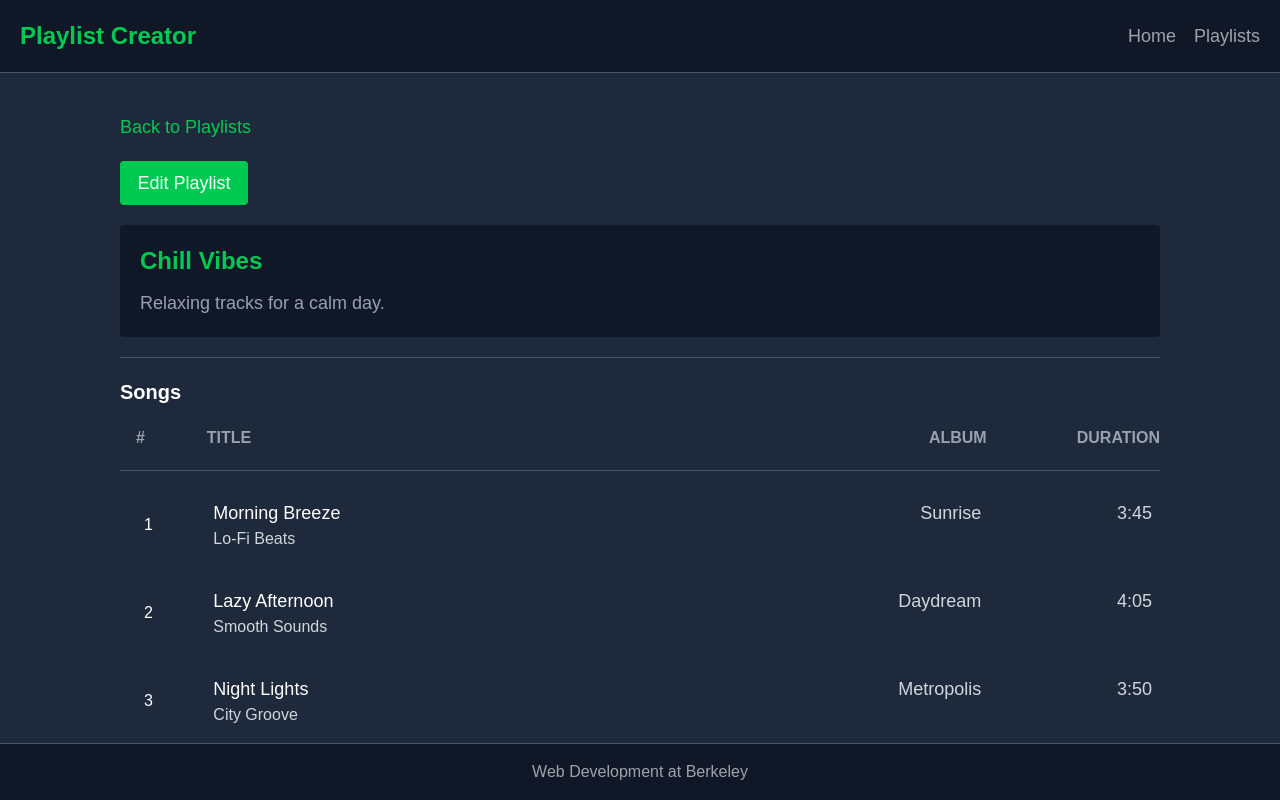
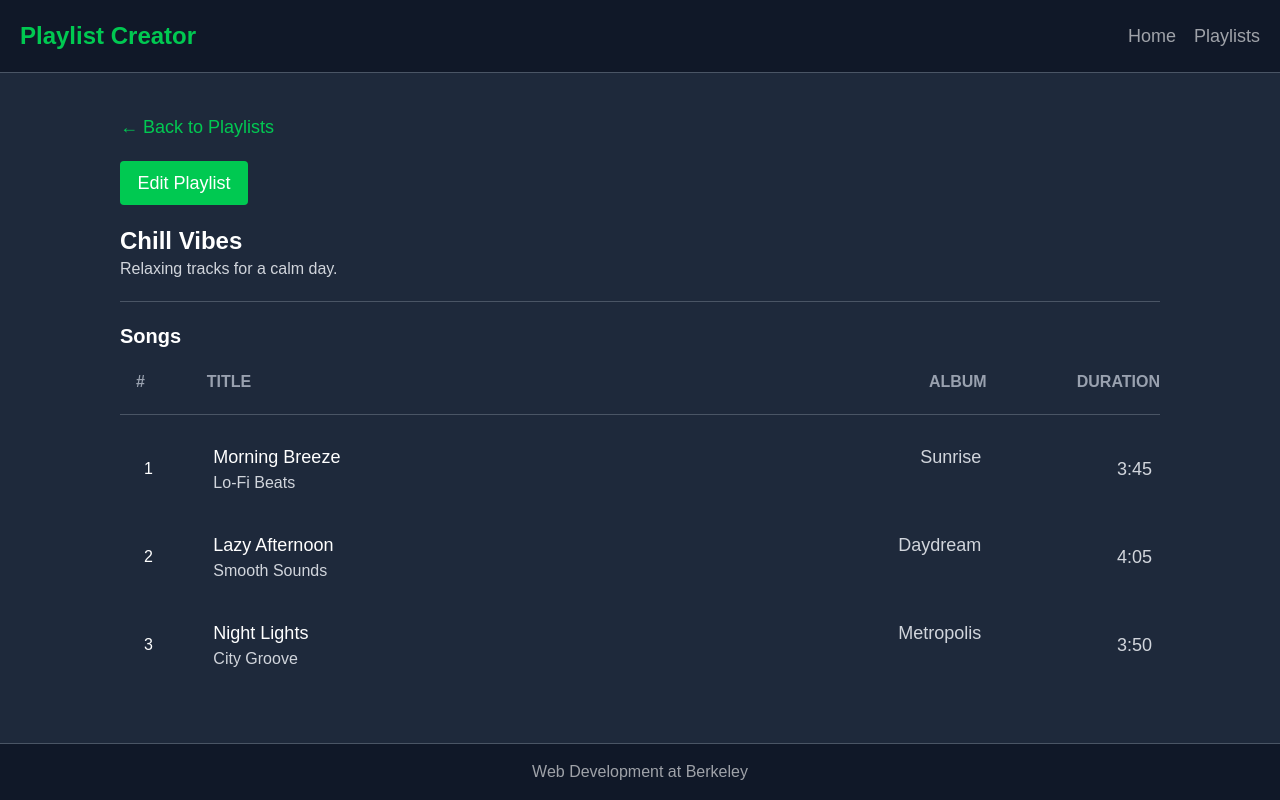
Before and after one commit to gracebaekk/grace-bootcamp-playlist, a Next.js app in the folder my-app/: page /playlists/1 in a window 1280 px wide. Built offline with nearby package versions, Linux system fonts and the light colour scheme.

Commit message:
Edit song and playlist functionality

```diff
--- /dev/null
+++ b/my-app/src/components/AddPlaylistForm.tsx
@@ -0,0 +1,41 @@
+import { useState, useContext } from 'react';
+import PlaylistContext from '../context/PlaylistContext';
+import { PlaylistContextType } from '../types/playlist';
+
+const AddPlaylistForm = ({ onClose }: { onClose: () => void }) => {
+  const { addPlaylist } = useContext(PlaylistContext) as PlaylistContextType;
+  const [title, setTitle] = useState('');
+  const [description, setDescription] = useState('');
+  const [showAddForm, setShowAddForm] = useState(false);
+
+  const handleSubmit = (e: React.FormEvent) => {
+    e.preventDefault();
+    addPlaylist(title, description);
+    onClose();
+  };
+
+  return (
+    <form onSubmit={handleSubmit} className="mt-6 bg-gray-800 p-4 rounded">
+      <h2 className="text-green-400 text-xl mb-2 text-bold">Add New Playlist</h2>
+      <input
+        className="w-full p-2 mb-2 bg-gray-700 text-white rounded"
+        type="text"
+        placeholder="Title"
+        value={title}
+        onChange={(e) => setTitle(e.target.value)}
+      />
+      <textarea
+        className="w-full p-2 mb-2 bg-gray-700 text-white rounded"
+        placeholder="Description"
+        value={description}
+        onChange={(e) => setDescription(e.target.value)}
+      />
+      <div className="flex gap-2">
+        <button type="submit" className="bg-green-500 px-4 py-2 rounded text-white">Create</button>
+        <button type="button" onClick={onClose} className="bg-red-500 px-4 py-2 rounded text-white">Cancel</button>
+      </div>
+    </form>
+  );
+};
+
+export default AddPlaylistForm;
--- a/my-app/src/components/PlaylistInfo.tsx
+++ b/my-app/src/components/PlaylistInfo.tsx
@@ -1,10 +1,30 @@
 import {Playlist} from "@/types/playlist";
+import {PlaylistInfoProps} from "@/types/playlist";
+import { JSX } from "react";
 
-export default function PlaylistInfo({playlist}: { playlist: Playlist }) {
+export default function PlaylistInfo({ playlist, isEditing, setTitle, setDescription }: PlaylistInfoProps): JSX.Element {
     return (
-        <div className="bg-gray-900 p-5 rounded">
-            <h1 className="text-green-500 text-2xl font-bold mb-3">{playlist.title}</h1>
-            <p className="text-gray-400 text-lg">{playlist.description}</p>
-        </div>
+        <div className="flex flex-col">
+            {isEditing ? (
+                <>
+                    <input value={playlist.title} onChange={(e) => setTitle(e.target.value)} className="w-full p-2 mb-2 bg-gray-700 text-white rounded" />
+                    <textarea value={playlist.description} onChange={(e) => setDescription(e.target.value)} className="w-full p-2 mb-2 bg-gray-700 text-white rounded" />
+                </>
+            ) : (
+                <>
+                    <h1 className="text-2xl font-bold text-white">{playlist.title}</h1>
+                    <p className="text-gray-300">{playlist.description}</p>
+                </>
+            )}
+      </div>
     );
-}
+  };
+
+// export default function PlaylistInfo({playlist}: { playlist: Playlist }) {
+//     return (
+//         <div className="bg-gray-900 p-5 rounded">
+//             <h1 className="text-green-500 text-2xl font-bold mb-3">{playlist.title}</h1>
+//             <p className="text-gray-400 text-lg">{playlist.description}</p>
+//         </div>
+//     );
+// }
--- a/my-app/src/components/SongList.tsx
+++ b/my-app/src/components/SongList.tsx
@@ -1,7 +1,28 @@
-import {Playlist} from "@/types/playlist";
+import { Playlist, Song, SongListProps } from "@/types/playlist";
 import Songs from "@/components/Songs";
+import PlaylistContext from "@/context/PlaylistContext";
+import { useContext } from "react";
 
-export default function SongList({playlist}: { playlist: Playlist }) {
+
+const SongList = ({ playlist, isEditing }: SongListProps) => {
+    const { deleteSong, addSong } = useContext(PlaylistContext)!;
+
+    const handleDelete = (song: Song) => {
+        deleteSong(playlist.id, song.id);
+    };
+
+    const handleAddSong = () => {
+        const newSong: Song = {
+            id: Date.now().toString(),
+            title: "New Song",
+            artist: "Unknown Artist",
+            album: "Unknown Album",
+            duration: "00:00",
+            isEditing: false
+        };
+        addSong(playlist.id, newSong);
+    };
+
     return (
         <div className="flex flex-col gap-5">
             <hr className="border-gray-600"></hr>
@@ -15,9 +36,19 @@ export default function SongList({playlist}: { playlist: Playlist }) {
             <hr className="border-gray-600"></hr>
             <div className="flex flex-col gap-5">
                 {playlist.songs.map((song, index) => (
-                    <Songs key={index} song={song} index={index + 1} />
-                    ))}
+                    <Songs key={index} song={song} index={index + 1} isEditing={isEditing} onDelete={() => handleDelete(song)} />
+                ))}
             </div>
+            {isEditing && (
+                <div onClick={() => console.log("Add song clicked")} className="w-full border border-gray-600 rounded p-2 flex justify-center items-center cursor-pointer hover:border-green-400 transition">
+                    <span className="text-green-500 text-2xl">+</span>
+                </div>
+            )}
+            {isEditing && (
+                <button onClick={() => console.log("Delete playlist clicked")} className="bg-red-500 hover:bg-red-600 text-white font-semibold py-3 px-4 mt-6 rounded w-full transition focus:outline-none focus:ring-0"> Delete Playlist </button>
+            )}
         </div>
     );
-}
+};
+
+export default SongList;
--- a/my-app/src/components/Songs.tsx
+++ b/my-app/src/components/Songs.tsx
@@ -1,6 +1,13 @@
 import { Song } from "@/types/playlist";
 
-export default function Songs({song, index}: { song: Song, index: number }) {
+interface SongProps {
+    song: Song;
+    index: number;
+    isEditing: boolean;
+    onDelete: () => void;
+}
+
+export default function Songs({song, index, isEditing, onDelete}: SongProps) {
     return (
         <div className="grid grid-cols-12 hover:bg-gray-700 rounded p-2">
             <ul className="flex items-center text-white col-span-1 ml-4">{index}</ul>
@@ -9,7 +16,13 @@ export default function Songs({song, index}: { song: Song, index: number }) {
                 <ul className="text-gray-300">{song.artist}</ul>
             </div>
             <ul className="text-gray-300 text-lg col-span-5 text-right">{song.album}</ul>
-            <ul className="text-gray-300 text-lg col-span-2 text-right">{song.duration}</ul>
+            <ul className="text-gray-300 text-lg col-span-2 text-right flex justify-end items-center gap-2">
+                <span>{song.duration}</span>
+                {isEditing && (
+                    <button onClick={onDelete} className="text-red-400 text-2xl hover:text-red-500">×</button>
+                )}
+            </ul>
+
         </div>
     );
 }
--- /dev/null
+++ b/my-app/src/context/PlaylistContext.tsx
@@ -0,0 +1,63 @@
+import { createContext, useState, ReactNode } from 'react'
+import { Playlist, PlaylistContextType, Song } from '../types/playlist';
+import { playlists as examplePlaylists } from "@/example_data";
+
+const PlaylistContext = createContext<PlaylistContextType | null>(null);
+
+export function PlaylistProvider({ children }: { children: ReactNode }) {
+  const [playlists, setPlaylists] = useState<Playlist[]>(examplePlaylists);
+
+  const addPlaylist = (title: string, description: string) => {
+    setPlaylists([...playlists, { id: Date.now().toString(), title, description, songs: [] }]);
+  };
+
+  const deletePlaylist = (id: string) => {
+    setPlaylists(playlists.filter((playlist) => playlist.id !== id));
+  }
+
+  const editPlaylist = (id: string, newTitle: string, newDescription: string) => {
+    setPlaylists(playlists.map((playlist) => {
+      if (playlist.id === id) {
+        return {...playlist, title: newTitle, description: newDescription};
+      } else {
+        return playlist;
+      }
+    }));
+  }
+
+  const addSong = (playlistId: string, song: Song) => {
+    setPlaylists(playlists.map((playlist) => {
+      if (playlist.id === playlistId) {
+        return { ...playlist, songs: [...playlist.songs, song] };
+      } else {
+        return playlist;
+      }
+    }));
+  }
+
+  const deleteSong = (playlistId: string, songId: string) => {
+    setPlaylists(playlists.map((playlist) => {
+      if (playlist.id === playlistId) {
+        return { ...playlist, songs: playlist.songs.filter((song) => song.id !== songId)};
+      } else {
+        return playlist;
+      }
+    }));
+  }
+
+  return (
+    <PlaylistContext.Provider value={{ playlists, addPlaylist, deletePlaylist, editPlaylist, addSong, deleteSong }}>
+      {children}
+    </PlaylistContext.Provider>
+  );
+};
+
+// export function usePlaylists() {
+//   const context = useContext(PlaylistContext);
+//     // if (!context) {
+//     //   throw new Error("usePlaylists must be used within a PlaylistProvider");
+//     // }
+//   return context;
+// }
+
+export default PlaylistContext;
--- a/my-app/src/pages/_app.tsx
+++ b/my-app/src/pages/_app.tsx
@@ -1,6 +1,15 @@
 import "@/styles/globals.css";
+import { PlaylistProvider } from "../context/PlaylistContext";
 import type { AppProps } from "next/app";
 
 export default function App({ Component, pageProps }: AppProps) {
-  return <Component {...pageProps} />;
+  // <PlaylistProvider>
+    // return <Component {...pageProps} />;
+  // </PlaylistProvider>
+
+  return (
+    <PlaylistProvider>
+      <Component {...pageProps} />
+    </PlaylistProvider>
+  );
 }
--- a/my-app/src/pages/playlists/[id].tsx
+++ b/my-app/src/pages/playlists/[id].tsx
@@ -1,31 +1,63 @@
 // Dynamic
-import Header from "@/components/Header"
-import Footer from "@/components/Footer"
-import PlaylistInfo from "@/components/PlaylistInfo"
-import SongList from "@/components/SongList"
-import { playlists } from "@/example_data"
+import Header from "@/components/Header";
+import Footer from "@/components/Footer";
+import PlaylistInfo from "@/components/PlaylistInfo";
+import SongList from "@/components/SongList";
 import Link from "next/link";
+import PlaylistContext from "@/context/PlaylistContext";
 import { useRouter } from "next/router";
+import { useEffect, useState, useContext } from "react";
 
 export default function PlaylistPage() {
     const router = useRouter();
     const { id } = router.query;
+    const { playlists } = useContext(PlaylistContext)!;
+    const { deletePlaylist } = useContext(PlaylistContext)!;
+    const [isEditing, setIsEditing] = useState(false);
+    const [title, setTitle] = useState('');
+    const [description, setDescription] = useState('');
     const playlist = playlists.find((p) => p.id === id);
+
+    useEffect(() => {
+        if (playlist) {
+            setTitle(playlist.title);
+            setDescription(playlist.description);
+        }
+    }, [playlist]);
+
     if (!playlist) {
-        return <h1>Playlist Not Found</h1>; // Handle missing playlist
+        return <h1>Playlist Not Found</h1>;
     }
+
+    const handleSave = () => {
+        // integrate with context editPlaylist() once ready
+        setIsEditing(false);
+    };
+
+    const handleDelete = () => {
+        deletePlaylist(id as string);
+        router.push("/playlists");
+    };
 
     return (
         <div className="flex flex-col min-h-screen min-w-screen">
             <Header />
             <main className="flex flex-col flex-1 ml-30 mr-30 mt-10 gap-5">
-                <Link href="/playlists" className="text-green-500 text-lg">Back to Playlists</Link>
-                <button className="bg-green-500 w-32 text-white p-2 rounded text-lg">Edit Playlist</button>
-                <PlaylistInfo playlist={playlist} />
-                <SongList playlist={playlist} />
+                <Link href="/playlists" className="text-green-500 text-lg">← Back to Playlists</Link>
+
+                {isEditing ? (
+                    <div className="flex gap-3">
+                        <button onClick={handleSave} className="bg-green-500 w-32 text-white p-2 rounded text-lg">Save Changes</button>
+                        <button onClick={() => setIsEditing(false)} className="bg-gray-500 w-32 text-white p-2 rounded text-lg">Exit</button>
+                    </div>
+                ) : (
+                    <button onClick={() => setIsEditing(true)} className="bg-green-500 w-32 text-white p-2 rounded text-lg">Edit Playlist</button>
+                )}
+
+                <PlaylistInfo playlist={{ ...playlist, title, description }} isEditing={isEditing} setTitle={setTitle} setDescription={setDescription} />
+                <SongList playlist={playlist} isEditing={isEditing} />
             </main>
             <Footer />
         </div>
-
     );
 }
--- a/my-app/src/pages/playlists/index.tsx
+++ b/my-app/src/pages/playlists/index.tsx
@@ -3,8 +3,13 @@ import Card from "@/components/Card"
 import { playlists } from "@/example_data"
 import Header from "@/components/Header"
 import Footer from "@/components/Footer"
+import { useState, useContext } from 'react'
+import PlaylistContext from "@/context/PlaylistContext"
+import AddPlaylistForm from "@/components/AddPlaylistForm"
 
 export default function Playlists() {
+    const [showAddForm, setShowAddForm] = useState(false);
+
     return (
         <div className="flex flex-col min-h-screen min-w-screen">
             <Header />
@@ -15,8 +20,19 @@ export default function Playlists() {
                         {playlists.map((playlist) => (
                             <Card key={playlist.id} playlist={playlist}></Card>
                         ))}
+                        <div onClick={() => setShowAddForm(true)} className="border border-gray-400 rounded-md p-5 h-36 w-70 flex justify-center items-center cursor-pointer hover:background-gray-400 transition">
+                            <span className="text-green-500 text-4xl">+</span>
+                        </div>
                     </div>
+
                 </div>
+                    {showAddForm && (
+                        <div className="bg-opacity-5 fixed inset-0 flex justify-center items-center z-50">
+                            <div className="border border-black rounded-md">
+                                <AddPlaylistForm onClose={() => setShowAddForm(false)} />
+                            </div>
+                        </div>
+                    )}
             </main>
             <Footer />
         </div>
--- a/my-app/src/types/playlist.ts
+++ b/my-app/src/types/playlist.ts
@@ -4,6 +4,7 @@ export type Song = {
     artist: string;
     album: string;
     duration: string;
+    isEditing: boolean;
 };
 
 export type Playlist = {
@@ -12,3 +13,24 @@ export type Playlist = {
     description: string;
     songs: Song[];
 };
+
+export interface PlaylistContextType {
+    playlists: Playlist[];
+    addPlaylist: (title: string, description: string) => void;
+    deletePlaylist: (id: string) => void;
+    editPlaylist: (id: string, title: string, description: string) => void;
+    addSong: (playlistId: string, song: Song) => void;
+    deleteSong: (playlistId: string, songId: string) => void;
+}
+
+export interface PlaylistInfoProps {
+    playlist: { title: string; description: string };
+    isEditing: boolean;
+    setTitle: (title: string) => void;
+    setDescription: (desc: string) => void;
+}
+
+export interface SongListProps {
+    playlist: Playlist;
+    isEditing: boolean;
+}
```
